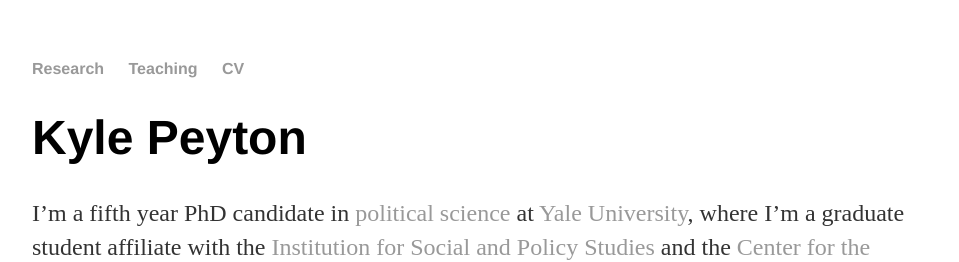
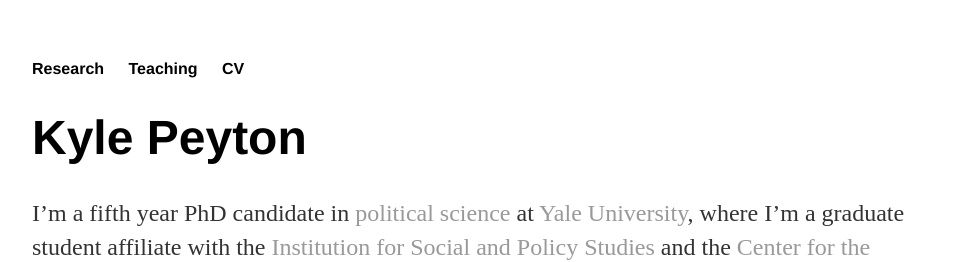
Before and after one commit to kylepeyton/kylepeyton.github.io, a Jekyll site: the page built from index.markdown, in a window 1280 px wide. Shown: the top 262 px of the page, without its empty margins (160-1119 px from the left). Built offline with Jekyll 4.4.1, drawn with Linux system fonts in a browser that asks for light colours; nearby versions of some CDN libraries; some web fonts are replaced.

Commit message:
Update design-kp.html

```diff
--- a/_layouts/design-kp.html
+++ b/_layouts/design-kp.html
@@ -11,9 +11,9 @@
 		<body>
 			<nav>
 	               	<ul>
-                          	<li><a href="/research">Research</a></li>
-                          	<li><a href="/teaching">Teaching</a></li>
-                          	<li><a href="https:/kylepeyton.github.io/assets/peyton_cv.pdf">CV</a></li>
+                          	<li><a href="/research"><font color="black">Research</font></a></li>
+                          	<li><a href="/teaching"><font color="black">Teaching</font></a></li>
+                          	<li><a href="https:/kylepeyton.github.io/assets/peyton_cv.pdf"><font color="black">CV</font></a></li>
         			<!-- <li><a href="/contact">Contact</a></li> -->
 	              </ul>
 	              </nav>
```
